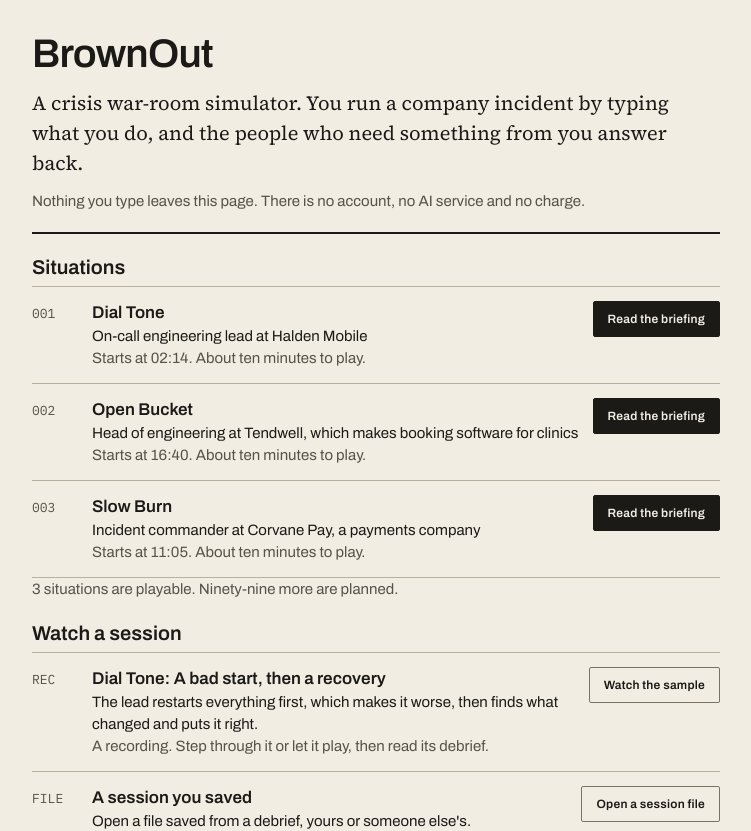
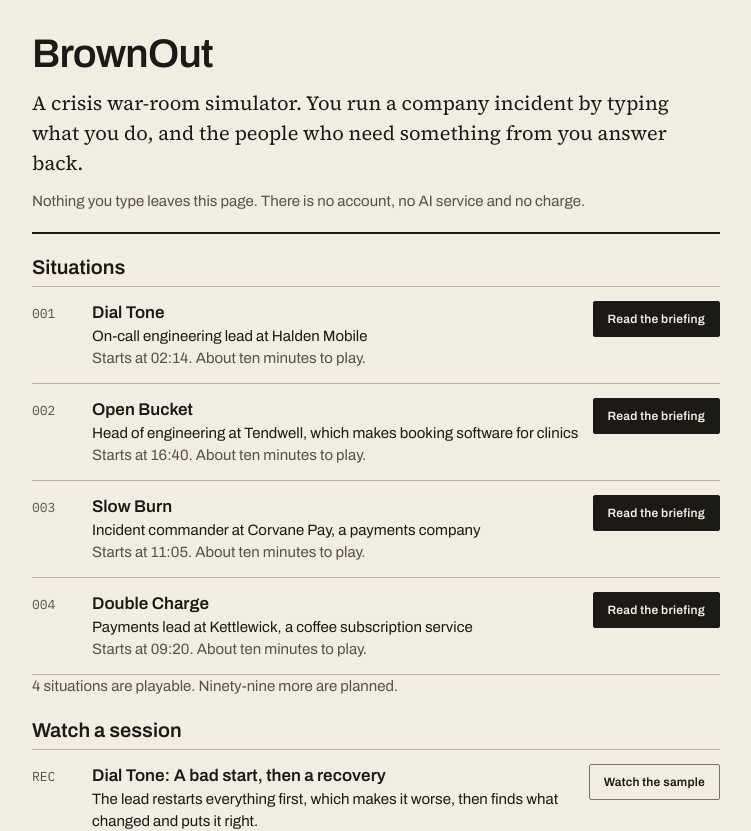
Before and after one commit to futuresfsake/BrownOut, a React (Vite) app: page / in a window 1280 px wide. Shown: the top 831 px of the page, without its empty margins (264-1015 px from the left). Built offline with nearby package versions, Linux system fonts and the light colour scheme.

Commit message:
feat: register Double Charge in the scenario index (M5)

```diff
--- a/src/scenarios/index.ts
+++ b/src/scenarios/index.ts
@@ -5,6 +5,9 @@ import type { Scenario } from "../engine/schema.js";
 import { accuracy as dialToneAccuracy, type AccuracyCase } from "./dial-tone/accuracy.js";
 import { playthroughs as dialTonePlaythroughs } from "./dial-tone/playthroughs.js";
 import { dialTone } from "./dial-tone/scenario.js";
+import { accuracy as doubleChargeAccuracy } from "./double-charge/accuracy.js";
+import { playthroughs as doubleChargePlaythroughs } from "./double-charge/playthroughs.js";
+import { doubleCharge } from "./double-charge/scenario.js";
 import { accuracy as openBucketAccuracy } from "./open-bucket/accuracy.js";
 import { playthroughs as openBucketPlaythroughs } from "./open-bucket/playthroughs.js";
 import { openBucket } from "./open-bucket/scenario.js";
@@ -39,6 +42,12 @@ export const scenarios: ScenarioEntry[] = [
     playthroughs: slowBurnPlaythroughs,
     accuracy: slowBurnAccuracy,
   },
+  {
+    catalogue: "S-032",
+    scenario: doubleCharge,
+    playthroughs: doubleChargePlaythroughs,
+    accuracy: doubleChargeAccuracy,
+  },
 ];
 
 export function findScenario(id: string): ScenarioEntry | undefined {
```
